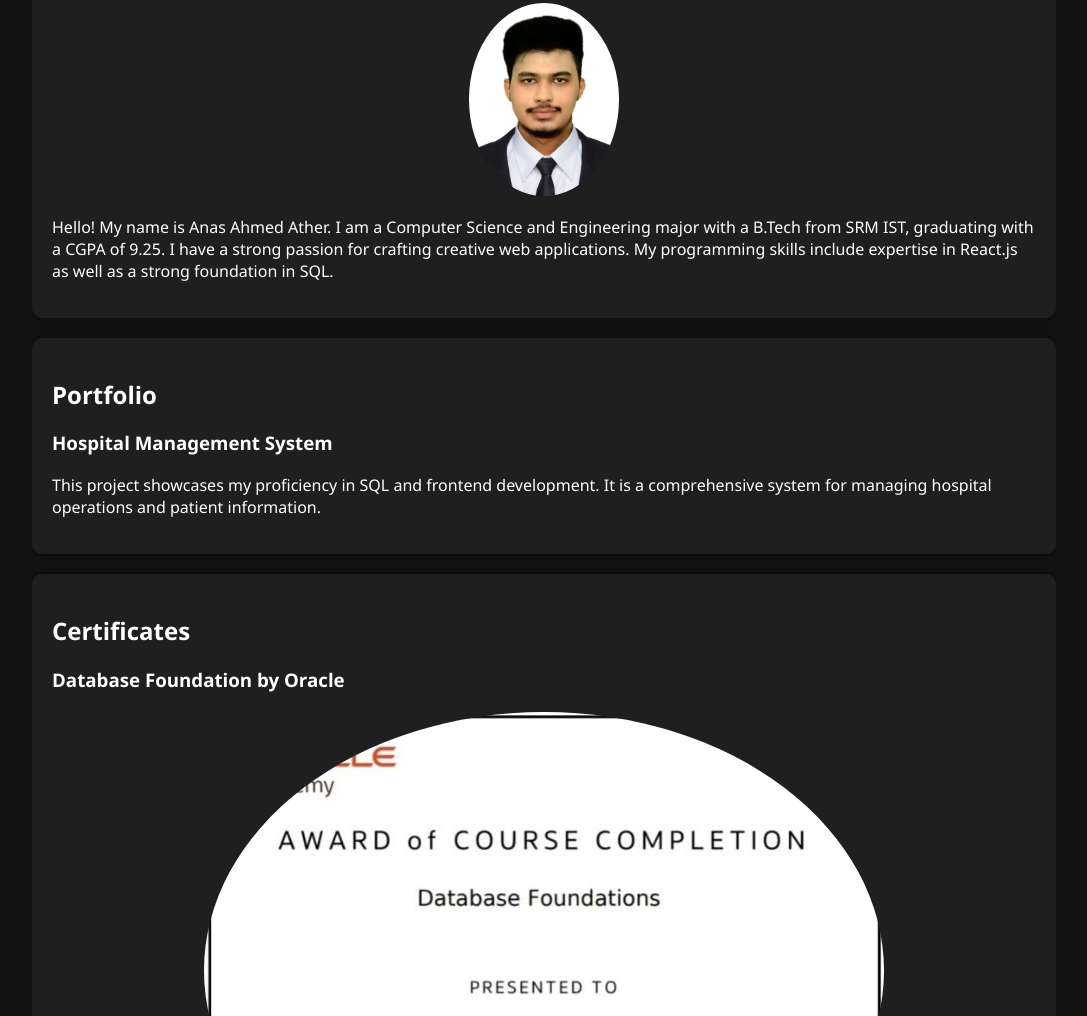
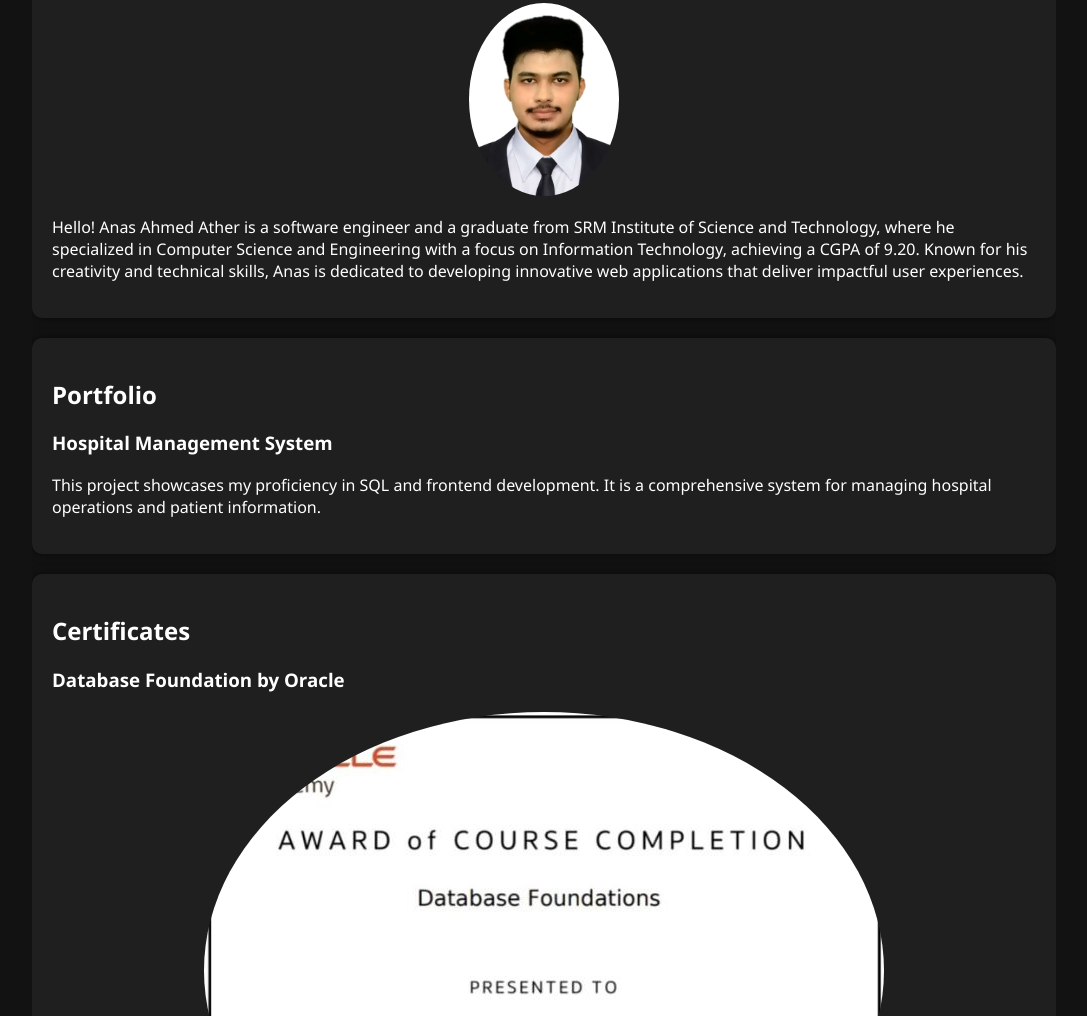
Before and after one commit to Anas07860/Profolio, a plain HTML site: page index.html in a window 1280 px wide. Shown: the part 737-1753 px from the top of the page, without its empty margins (96-1183 px from the left). Drawn offline with Linux system fonts and the light colour scheme.

Commit message:
Update index.html

```diff
--- a/index.html
+++ b/index.html
@@ -134,7 +134,7 @@
         <section id="about" class="content">
             <h2>About Me</h2>
             <img src="profile.jpg" alt="Profile Picture">
-            <p>Hello! My name is Anas Ahmed Ather. I am a Computer Science and Engineering major with a B.Tech from SRM IST, graduating with a CGPA of 9.25. I have a strong passion for crafting creative web applications. My programming skills include expertise in React.js as well as a strong foundation in SQL.</p>
+            <p>Hello! Anas Ahmed Ather is a software engineer and a graduate from SRM Institute of Science and Technology, where he specialized in Computer Science and Engineering with a focus on Information Technology, achieving a CGPA of 9.20. Known for his creativity and technical skills, Anas is dedicated to developing innovative web applications that deliver impactful user experiences.</p>
         </section>
         <section id="portfolio" class="content">
             <h2>Portfolio</h2>
```
